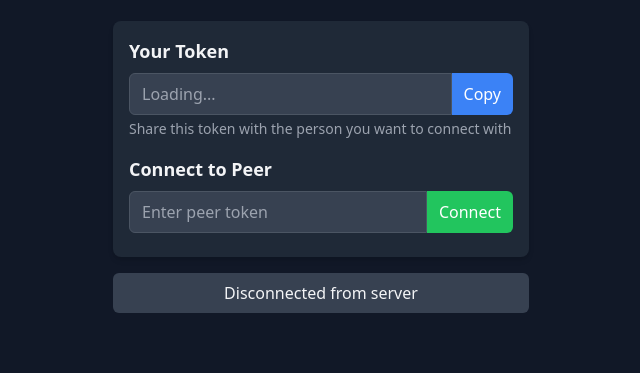
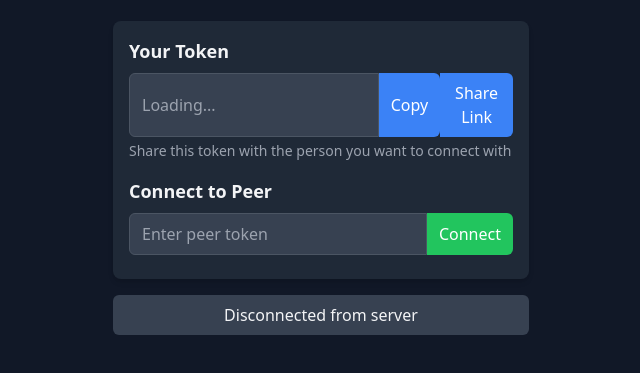
Before and after one commit to wltechblog/p2pftp, a plain HTML site: page static/index.html in a window 1280 px wide. Shown: the part 67-440 px from the top of the page, without its empty margins (319-959 px from the left). Drawn offline with nearby package versions, Linux system fonts and the light colour scheme.

Commit message:
share link

```diff
--- a/static/index.html
+++ b/static/index.html
@@ -55,6 +55,7 @@
                 <div class="flex">
                     <input id="my-token" type="text" readonly class="w-full px-3 py-2 border rounded-l-md bg-gray-50 dark:bg-gray-700 dark:border-gray-600 dark:text-gray-100" placeholder="Loading...">
                     <button id="copy-token" class="bg-blue-500 hover:bg-blue-600 text-white px-3 py-2 rounded-r-md btn">Copy</button>
+<button id="share-url" class="bg-blue-500 hover:bg-blue-600 text-white px-3 py-2 rounded-r-md btn">Share Link</button>
                 </div>
                 <p class="mt-1 text-sm text-gray-500 dark:text-gray-400">Share this token with the person you want to connect with</p>
             </div>
```
